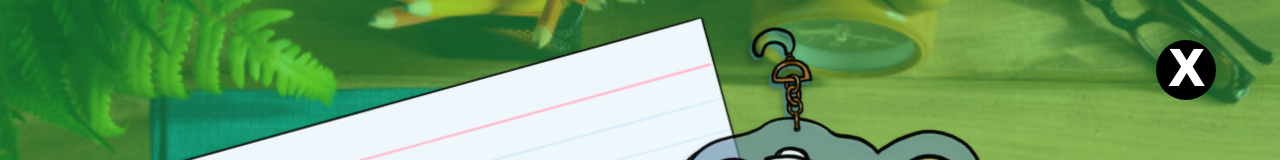
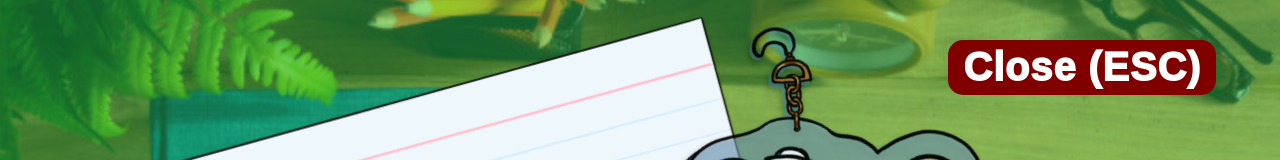
Before and after one commit to emmyc/moving-on, a React (Create React App) app: page /explore in a window 1280 px wide. Both pictures are taken after a click on the element 226 px from the left and 164 px from the top of the page. Shown: the top 160 px of the page. Built offline with nearby package versions, Linux system fonts and the light colour scheme; a web font is replaced by a local one.

Commit message:
add ESC keybinding to explore page

```diff
--- a/src/components/GameWrapper.js
+++ b/src/components/GameWrapper.js
@@ -7,13 +7,12 @@ import DraggableWrapper from './DraggableWrapper';
 
 import suitcase_closed from '../assets/suitcase_closed.png';
 import box_closed from '../assets/discardbox_closed.png';
+import useKeyboardEvent from './useKeyboardEvent';
 
 function GameWrapper() {
   const DEFAULT_CAPTION = 'Click each item to inspect. Drag items to the box (left) to discard, or to the suitcase (right) to keep.';
   const [caption, setCaption] = useState(DEFAULT_CAPTION);
-  // const [itemFocus, setItemFocus] = useState(null);
   const [focusID, setFocusID] = useState(undefined);
-  // const [overlayColor, setOverlayColor] = useState('black');
   const [overlayBackground, setOverlayBackground] = useState();
   const [renderItems, setRenderItems] = useState([]);
   const { DISPLAYING } = ITEM_STATES;
@@ -28,10 +27,8 @@ function GameWrapper() {
 
   const handleClick = (id) => {
     setCaption(GAME_ITEMS[id].focusCaption);
-    // setItemFocus(GAME_ITEMS[id].focus);
     setOverlayBackground(GAME_ITEMS[id].background);
     setFocusID(id);
-    // setOverlayColor(GAME_ITEMS[id].overlayColor);
   };
 
   const handleDrop = (dropLoc, id) => { //discard or keep based on dropLoc ( 1 == discard, 2 == keep)
@@ -43,11 +40,18 @@ function GameWrapper() {
     return true;
   };
 
+  const escape = () => {
+    setCaption(DEFAULT_CAPTION);
+    setFocusID(undefined);
+  };
+
+  useKeyboardEvent('Escape', () => escape());
+
   return (
     <div id='explore-container'>
       {focusID !== undefined &&
         <div id='focus-content'>
-          <span className='minimal-button top-right-pos x-btn' onClick={() => { setFocusID(undefined); setCaption(DEFAULT_CAPTION);}}>X</span>
+          <span className='minimal-button top-right-pos x-btn' onClick={() => escape()}>Close (ESC)</span>
           {(GAME_ITEMS[focusID].showDiscardKeep === undefined || GAME_ITEMS[focusID].showDiscardKeep) &&
             <>
               <span className='left-center-pos underline-item' onClick={() => { handleDrop(1, focusID); setFocusID(undefined); }}>discard</span>
--- /dev/null
+++ b/src/components/useKeyboardEvent.js
@@ -0,0 +1,17 @@
+import {useEffect} from 'react';
+
+function useKeyboardEvent(key, callback) {
+    useEffect(() => {
+      const handler = function(event) {
+        if (event.key === key) {
+            callback();
+        }
+      };
+      window.addEventListener('keydown', handler);
+      return () => {
+        window.removeEventListener('keydown', handler);
+      };
+    }, [key,callback]);
+}
+
+export default useKeyboardEvent;
--- a/src/styles/GameWrapper.scss
+++ b/src/styles/GameWrapper.scss
@@ -217,12 +217,15 @@
 .x-btn {
   color: white;
   font-weight: 1000;
-  font-size: 50px;
+  font-size: 40px;
   border-radius: 15px;
-  height: 60px;
-  width: 60px;
-  background: black;
-  border-radius: 30px;
+  height: fit-content;
+  width: fit-content;
+  padding-left: 15px;
+  padding-right: 15px;
+  padding-top: 5px;
+  padding-bottom: 5px;
+  background: maroon;
   text-align: center;
 }
 
```
